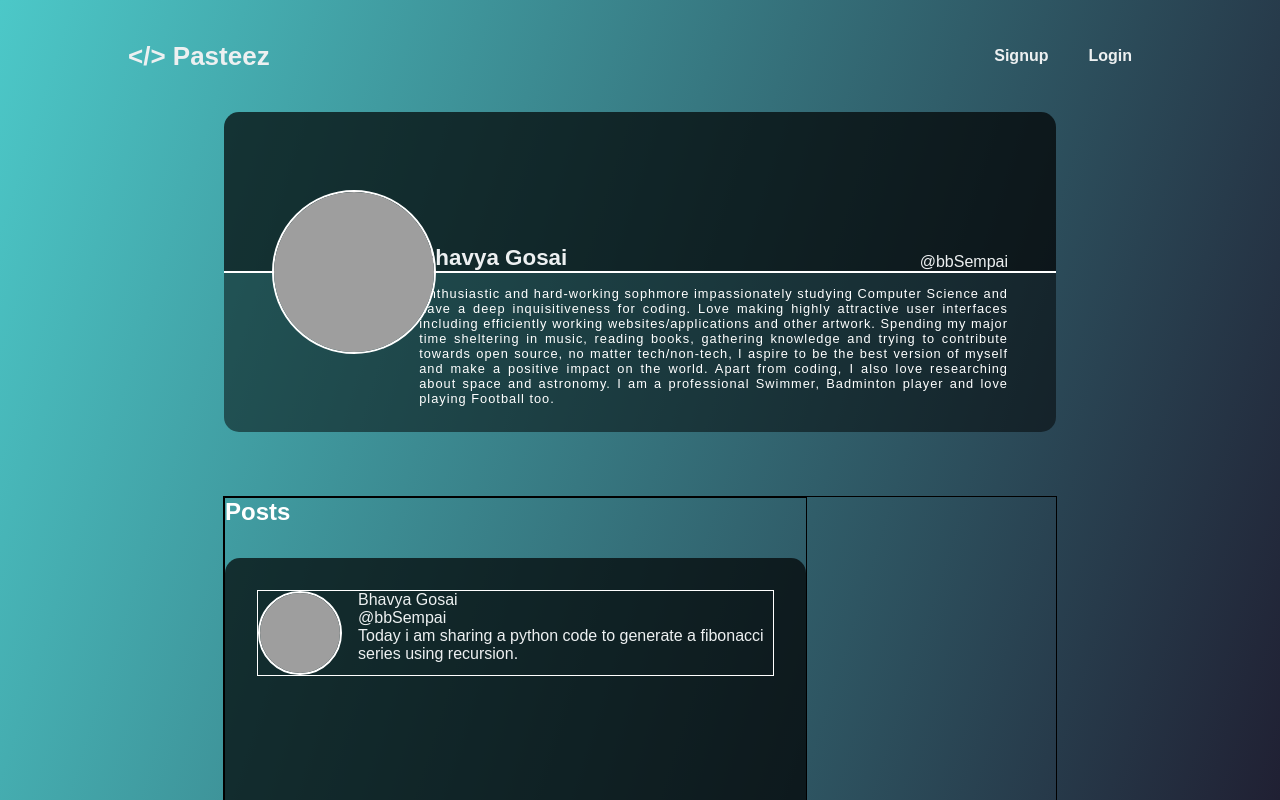
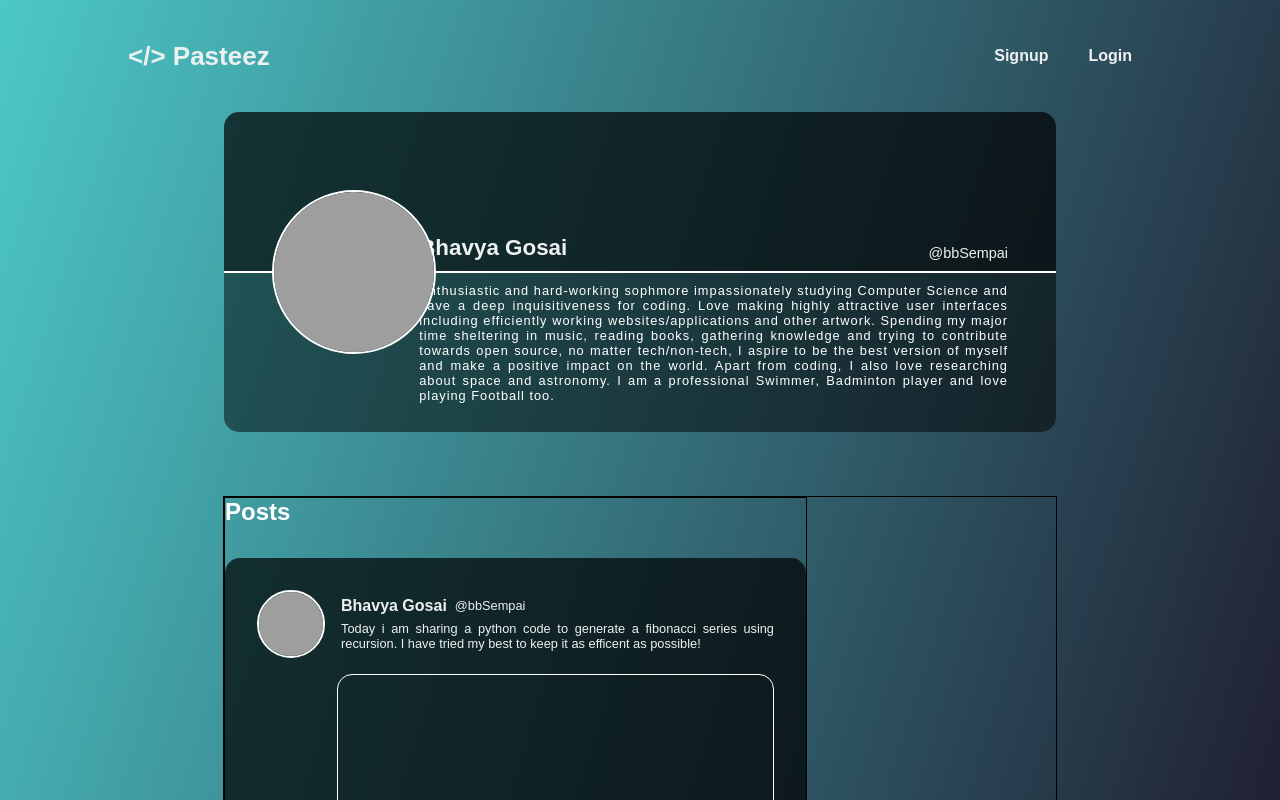
Before and after one commit to jaipaljadeja/pasteez, a React (Create React App) app in the folder frontend/: page /Profile in a window 1280 px wide. Shown: the top 800 px of the page. Built offline with nearby package versions, Linux system fonts and the light colour scheme; grey boxes are pictures that could not be loaded.

Commit message:
post integration

```diff
--- a/frontend/src/App.css
+++ b/frontend/src/App.css
@@ -363,13 +363,15 @@
 }
 .contents-right ul li {
   align-self: flex-end;
+  margin-bottom: 10px;
 }
 .contents-right ul li:nth-child(1) {
   font-size: 1.4em;
   font-weight: bold;
 }
 .contents-right ul li:nth-child(2) {
-  font-size: 1em;
+  font-size: 0.9em;
+  font-weight: 300;
 }
 
 .profile-header-lower {
@@ -379,6 +381,7 @@
 }
 
 .contents-right p {
+  margin-top: 0.8em;
   font-weight: 200;
   letter-spacing: 1px;
   font-size: 0.8em;
@@ -387,7 +390,6 @@
 
 .profile-main {
   display: flex;
-  height: 320px;
   width: 65%;
   margin: 5% 10% 0 10%;
   border: 1px solid black;
@@ -411,7 +413,7 @@
 .post-container {
   display: flex;
   flex-direction: column;
-  height: 600px;
+  /* height: 600px; */
   margin-top: 2em;
   background-color: rgba(0, 0, 0, 0.7);
   border-radius: 15px;
@@ -420,7 +422,8 @@
 
 .post-container-top {
   display: flex;
-  border: 1px solid white;
+  align-items: center;
+  /* border: 1px solid white; */
 }
 
 .small-profile-image-container {
@@ -431,14 +434,43 @@
 }
 
 .small-profile-image-container img {
-  width: 5em;
-  height: 5em;
+  width: 4em;
+  height: 4em;
   border-radius: 50%;
   border: 2px solid white;
 }
 
-.post-container-top ul {
-  color: black;
+.post-container-top ul:nth-child(1) {
+  display: flex;
+  /* justify-content: center; */
+  align-items: center;
+}
+
+.post-container-top ul:nth-child(1) li:nth-child(1) {
+  font-weight: bold;
+  margin-right: 0.5em;
+}
+
+.post-container-top ul:nth-child(1) li:nth-child(2) {
+  font-size: 0.8em;
+  font-weight: 300;
+}
+
+.post-container-top ul:nth-child(2) li:nth-child(2) p {
+  margin-top: 0.5em;
+  font-weight: 300;
+  /* letter-spacing: 1px; */
+  font-size: 0.8em;
+  text-align: justify;
+  /* border: 1px solid white; */
+}
+
+.post-container-main {
+  margin-left: 5em;
+  margin-top: 1em;
+  border-radius: 15px;
+  height: 300px;
+  border: 1px solid white;
 }
 
 /* Profile Page End */
--- a/frontend/src/index.css
+++ b/frontend/src/index.css
@@ -1,24 +1,24 @@
 body {
   margin: 0;
   padding: 0;
-  font-family: -apple-system, BlinkMacSystemFont, "Segoe UI", "Roboto", "Oxygen",
-    "Ubuntu", "Cantarell", "Fira Sans", "Droid Sans", "Helvetica Neue",
+  font-family: -apple-system, BlinkMacSystemFont, 'Segoe UI', 'Roboto', 'Oxygen',
+    'Ubuntu', 'Cantarell', 'Fira Sans', 'Droid Sans', 'Helvetica Neue',
     sans-serif;
   -webkit-font-smoothing: antialiased;
   -moz-osx-font-smoothing: grayscale;
 }
 
 code {
-  font-family: source-code-pro, Menlo, Monaco, Consolas, "Courier New",
+  font-family: source-code-pro, Menlo, Monaco, Consolas, 'Courier New',
     monospace;
 }
 
-@import url("https://fonts.googleapis.com/css2?family=Raleway:wght@100;200;300;400;500;600;700;800;900&display=swap");
+@import url('https://fonts.googleapis.com/css2?family=Raleway:wght@100;200;300;400;500;600;700;800;900&display=swap');
 
-@import url("https://fonts.googleapis.com/css2?family=Space+Mono:ital,wght@0,400;0,700;1,400;1,700&display=swap");
+@import url('https://fonts.googleapis.com/css2?family=Space+Mono:ital,wght@0,400;0,700;1,400;1,700&display=swap');
 
 /* font-family: 'Montserrat', sans-serif; */
-@import url("https://fonts.googleapis.com/css2?family=Montserrat:ital,wght@0,100;0,200;0,300;0,400;0,500;0,600;0,700;0,800;0,900;1,100;1,200;1,300;1,400;1,500;1,600;1,700;1,800;1,900&display=swap");
+@import url('https://fonts.googleapis.com/css2?family=Montserrat:ital,wght@0,100;0,200;0,300;0,400;0,500;0,600;0,700;0,800;0,900;1,100;1,200;1,300;1,400;1,500;1,600;1,700;1,800;1,900&display=swap');
 
 body {
   overflow-x: hidden;
@@ -26,7 +26,7 @@ body {
 
 body {
   background: linear-gradient(107.56deg, #4cc8c8 0%, #202033 100%);
-  font-family: "Raleway", sans-serif;
+  font-family: 'Raleway', sans-serif;
   background-repeat: no-repeat;
   background-attachment: fixed;
 }
@@ -58,6 +58,11 @@ body::-webkit-scrollbar-thumb {
 } */
 
 /* navbar css */
+
+p {
+  padding: 0;
+  margin: 0;
+}
 
 ul {
   list-style: none;
--- a/frontend/src/layouts/Profile.js
+++ b/frontend/src/layouts/Profile.js
@@ -1,7 +1,26 @@
-import React from 'react';
+import React, { useState, useEffect } from 'react';
 import { motion } from 'framer-motion';
 
 export default function Profile({ containerVariants }) {
+  const [allPosts, setAllPosts] = useState([]);
+
+  const posts = [
+    {
+      id: 1,
+      caption: "Today i am sharing a python code to generate a fibonacci series using recursion. I have tried my best to keep it as efficent as possible!",
+      encryptedCode:""
+    },
+    {
+      id: 2,
+      caption: "Today i am sharing a python code to generate a fibonacci series using recursion. I have tried my best to keep it as efficent as possible!",
+      encryptedCode:""
+    }
+  ]
+
+  useEffect(() => {
+    setAllPosts(posts)
+  }, [])
+
   return (
     <motion.div
       className="main-container"
@@ -49,6 +68,28 @@ export default function Profile({ containerVariants }) {
       <div className="profile-main">
         <div className="profile-posts">
           <h2>Posts</h2>
+          {allPosts.length !== 0 ? (
+                allPosts.map((post) => (
+                  <Post
+                    id={post.id}
+                    caption={post.caption}
+                    encryptedCode={post.encryptedCode}
+                  />
+                ))
+          ) : (
+              <div>
+                Wow, such empty!
+              </div>
+          )}
+        </div>
+        <div className="profile-posts-list"></div>
+      </div>
+    </motion.div>
+  );
+}
+
+function Post(props) {
+  return (
     <div className="post-container">
       <div className="post-container-top">
         <div className="small-profile-image-container">
@@ -66,16 +107,13 @@ export default function Profile({ containerVariants }) {
             </ul>
           </li>
           <li>
-                  Today i am sharing a python code to generate a fibonacci
-                  series using recursion.
+            <p>
+              {props.caption}
+            </p>
           </li>
         </ul>
       </div>
       <div className="post-container-main"></div>
     </div>
-        </div>
-        <div className="profile-posts-list"></div>
-      </div>
-    </motion.div>
   );
 }
```
Also changed, not shown: 2 other files (tests, documents, lock files or other folders). Lines whose indentation alone changed are shown as unchanged.
